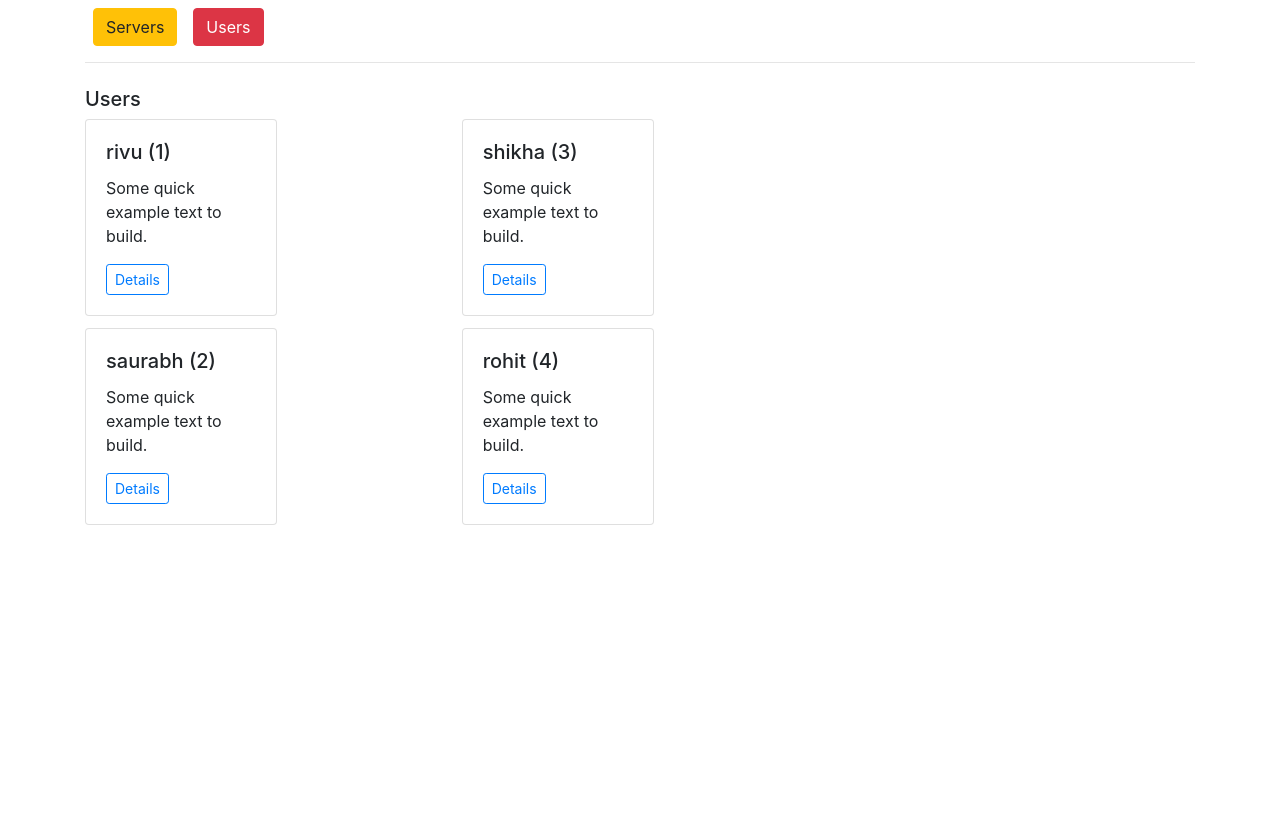
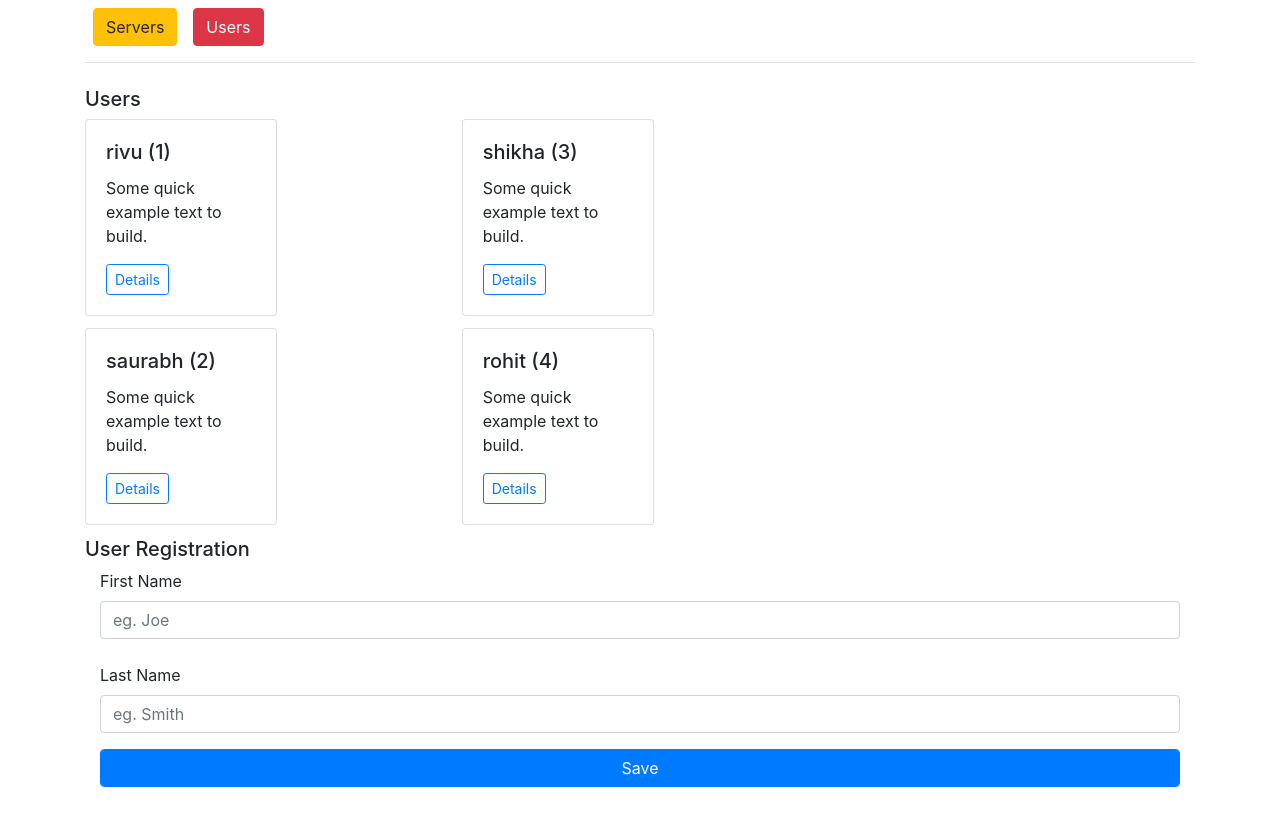
Before and after one commit to rohitverma1989/angularAllBasicsNgrx, an Angular app: page /users in a window 1280 px wide. Built offline with nearby package versions, Linux system fonts and the light colour scheme.

Commit message:
basic template driven angular form demo

```diff
--- a/src/app/app.module.ts
+++ b/src/app/app.module.ts
@@ -17,6 +17,7 @@ import { BetterHighlightDirective } from './directives/better-highlight/better-h
 import { UsersService } from './services/users.service';
 import { HomeComponent } from './components/home/home.component';
 import { OperatorsComponent } from './components/operators/operators.component';
+import { UserRegistrationFormComponent } from './components/user-registration-form/user-registration-form.component';
 
 
 
@@ -30,6 +31,7 @@ import { OperatorsComponent } from './components/operators/operators.component';
     NotFoundComponent,
     OperatorsComponent,
     HomeComponent,
+    UserRegistrationFormComponent,
     BasicHighlightDirective,
     BetterHighlightDirective
   ],
--- /dev/null
+++ b/src/app/components/user-registration-form/user-registration-form.component.html
@@ -0,0 +1,14 @@
+<div class="container">
+  <div class="row">
+    <div class="col">
+      <form class="form-group" (ngSubmit)="onSubmit(frmUsrReg)" #frmUsrReg="ngForm">
+        <label for="userFirstName">First Name</label><br>
+        <input ngModel placeholder="eg. Joe" class="form-control" type="text" id="idUserFirstName"
+          name="userFirstName"><br>
+        <label for="userLastName">Last Name</label><br>
+        <input ngModel placeholder="eg. Smith" class="form-control" type="text" id="idUserLastName" name="userLastName">
+        <button type="submit" class="btn btn-primary my-3 form-control">Save</button>
+      </form>
+    </div>
+  </div>
+</div>
--- /dev/null
+++ b/src/app/components/user-registration-form/user-registration-form.component.ts
@@ -0,0 +1,17 @@
+import { Component } from "@angular/core";
+import { NgForm } from "@angular/forms";
+
+@Component({
+  selector: "userRegistrationForm",
+  templateUrl: "./user-registration-form.component.html"
+})
+export class UserRegistrationFormComponent {
+
+
+  // onSubmit(frmUsrReg: HTMLFormElement) {
+  // onSubmit(frmUsrReg: ElementRef) {
+  onSubmit(frmUsrReg: NgForm) {
+    console.log(frmUsrReg);
+  }
+
+}
--- a/src/app/components/users/users.component.html
+++ b/src/app/components/users/users.component.html
@@ -16,4 +16,11 @@
 </div>
 <div>
   <router-outlet></router-outlet>
+
 </div>
+<div>
+  <h5>User Registration</h5>
+  <div>
+    <userRegistrationForm></userRegistrationForm>
+  </div>
+</div>
--- a/src/app/components/users/users.component.ts
+++ b/src/app/components/users/users.component.ts
@@ -16,8 +16,6 @@ export class UsersComponent implements OnInit {
 
   ngOnInit(): void {
     this.users = this.usersService.getAllUsers();
-    debugger;
-    this.usersService.userRouteActivated.next(1);
   }
 
   goToUserDetails(userId: string) {
```
Also changed, not shown: src/app/components/operators/operators.component.ts (line endings or trailing spaces).
